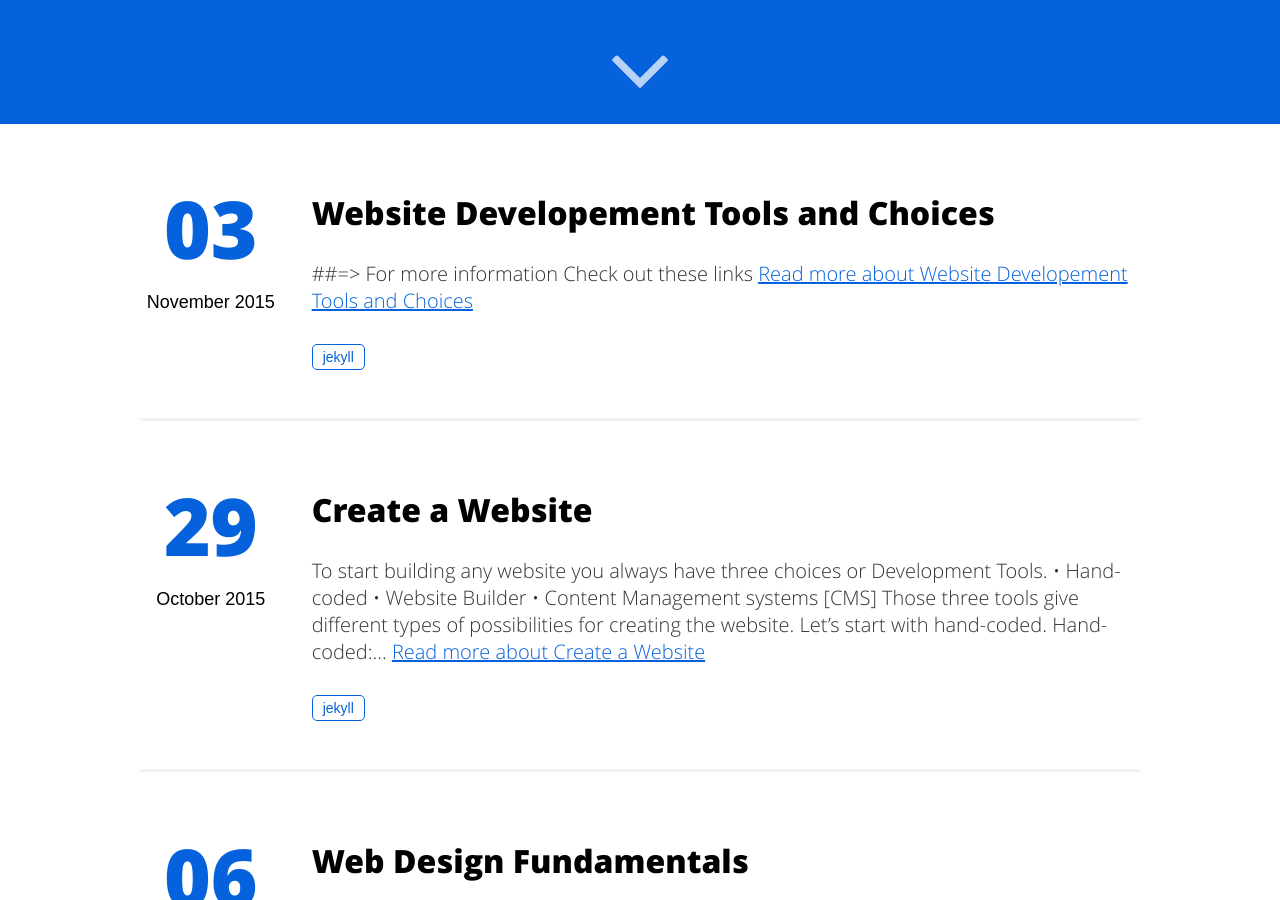
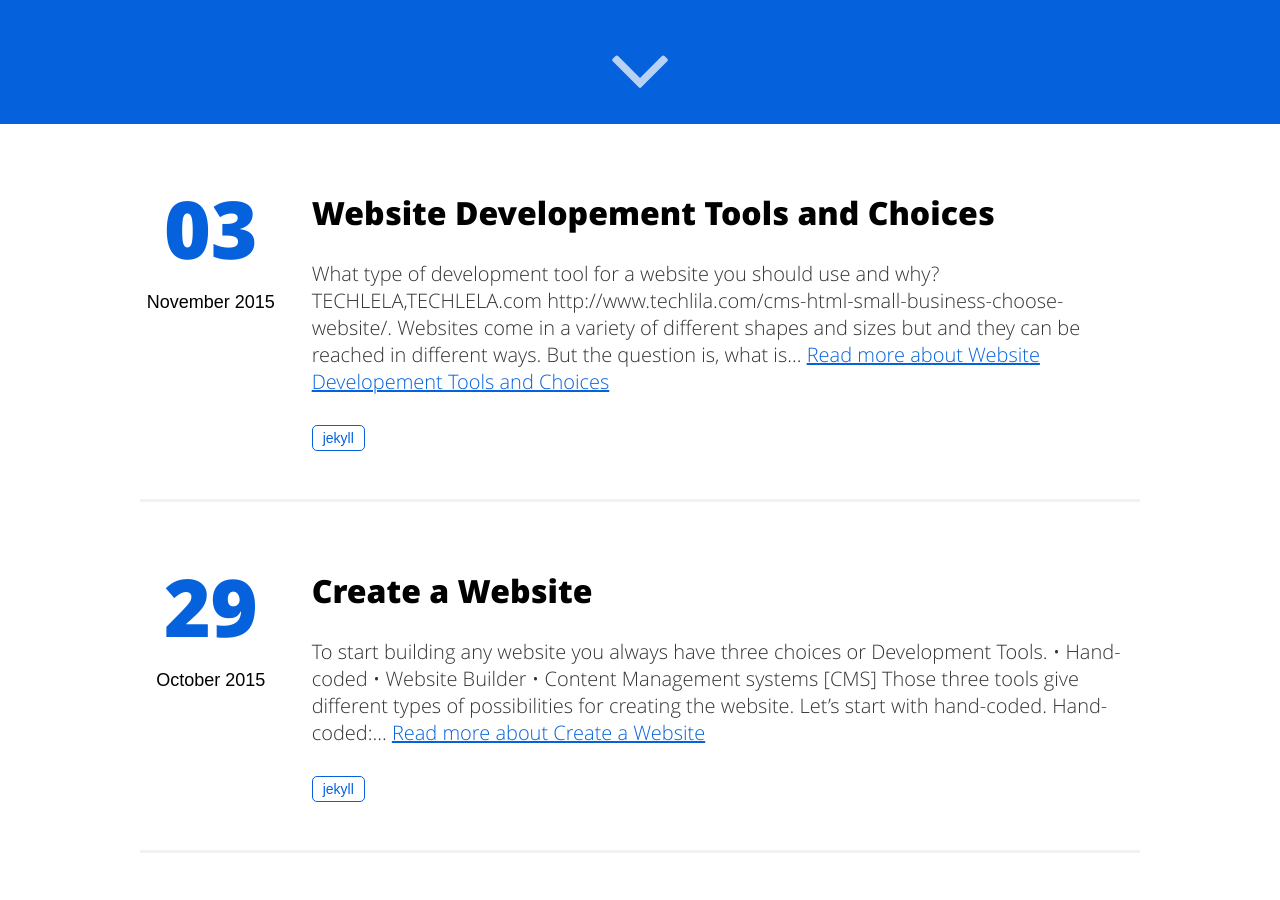
Before and after one commit to karnaout/Web-Development, a Jekyll site: the page built from index.html, in a window 1280 px wide and 900 px high, scrolled down 776 px. Built offline with Jekyll 4.4.1, drawn with Linux system fonts in a browser that asks for light colours; Markdown is read by kramdown in place of the engine named in the settings.

Commit message:
font size new post

```diff
--- a/_posts/2015-11-03-Website developement tools and choices.md
+++ b/_posts/2015-11-03-Website developement tools and choices.md
@@ -10,7 +10,10 @@ categories:
 - Jekyll
 twitter_text: 'How to install Jekyll.'
 ---
-![alt text](http://cdn4.techlila.com/wp-content/uploads/2013/09/cms-or-html.jpg "Title")
+##What type of development tool for a website you should use and why?
+![alt text](https://encrypted-tbn2.gstatic.com/images?q=tbn:ANd9GcQbaOwpDBl4SP2-qMp0zFHCZbVgceF6Vs3mczBM6t67F8pLC2Qtxw "Title")
+<p style="font-size:25%">TECHLELA,TECHLELA.com http://www.techlila.com/cms-html-small-business-choose-website/.</p>
+Websites come in a variety of different shapes and sizes but and they can be reached in different ways. But the question is, what is the most appropriate choice for your needs and how to approach it
 
 {% highlight ruby %}
 ##=>
```
